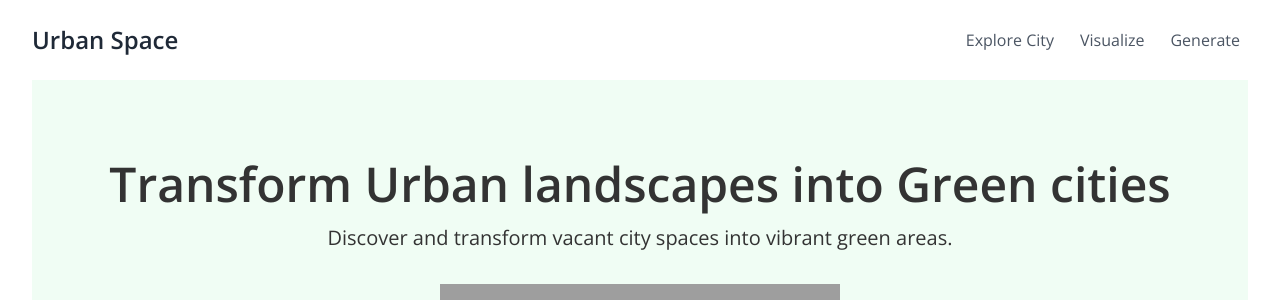
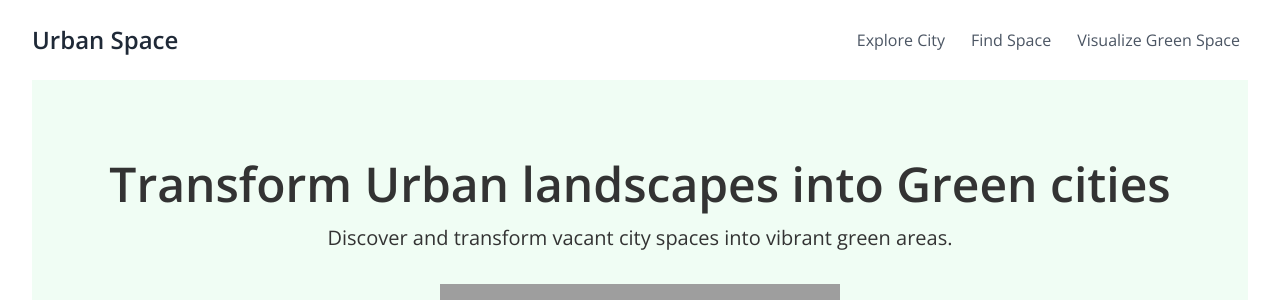
Before and after one commit to ombhojane/urbanspace, a Flask app: page / in a window 1280 px wide. Shown: the top 300 px of the page. Run offline with Flask 3, Linux system fonts and the light colour scheme; some libraries are stand-ins or nearby versions; grey boxes are pictures that could not be loaded.

Commit message:
Update index.html

```diff
--- a/templates/index.html
+++ b/templates/index.html
@@ -40,15 +40,15 @@
 </head>
 <body>
   <div class="container mx-auto px-4 sm:px-6 lg:px-8">
-    <nav class="flex justify-between items-center py-6">
+   <nav class="flex justify-between items-center py-6">
       <a href="/" class="text-2xl font-bold text-gray-800">Urban Space</a>
       <div class="menu-toggle" onclick="toggleMenu()">
         <i class="fas fa-bars fa-2x"></i>
       </div>
       <div class="nav-links hidden md:flex">
         <a href="/predict" class="text-gray-600 mx-2">Explore City</a>
-        <a href="/visualize" class="text-gray-600 mx-2">Visualize</a>
-        <a href="/generate" class="text-gray-600 mx-2">Generate</a>
+        <a href="/generate" class="text-gray-600 mx-2">Find Space</a>
+        <a href="/visualize" class="text-gray-600 mx-2">Visualize Green Space</a>
       </div>
     </nav>
 
```
